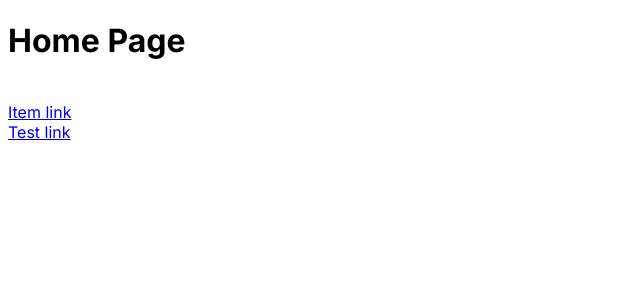
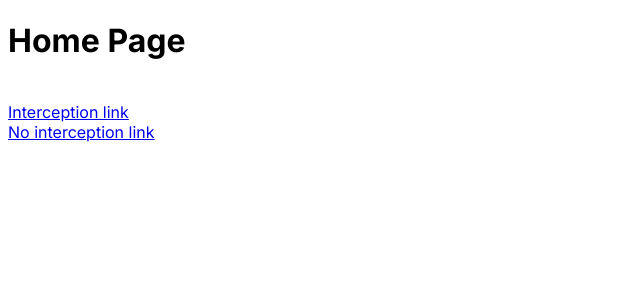
Before and after one commit to justinradomski/repro-next-intercept, a Next.js app: page /en in a window 1280 px wide. Shown: the top 300 px of the page, without its empty margins (0-640 px from the left). Built offline with nearby package versions, Linux system fonts and the light colour scheme.

Commit message:
Rename files, add slug to no-interception page

```diff
--- a/app/[locale]/@modal/(.)item/[id]/page.tsx
+++ b/app/[locale]/@modal/(.)interception/[id]/page.tsx
@@ -3,7 +3,7 @@ import Modal from "@/app/[locale]/components/modal";
 export default function ModalPage({params: {id}}: { params: { id: string } }) {
     return (
         <Modal>
-            <h1>Modal for Item page</h1>
+            <h1>Modal for Interception Page</h1>
             <p>Using route interception</p>
             <p>Param: {id}</p>
         </Modal>
--- /dev/null
+++ b/app/[locale]/@modal/no-interception/[id]/page.tsx
@@ -0,0 +1,10 @@
+import Modal from "@/app/[locale]/components/modal";
+
+export default function ModalPage({params: {id}}: { params: { id: string } }) {
+    return (
+        <Modal>
+            <h1>Modal for No Interception Page</h1>
+            <p>Param: {id}</p>
+        </Modal>
+    )
+}
--- a/app/[locale]/@modal/test/page.tsx
+++ /dev/null
@@ -1,9 +0,0 @@
-import Modal from "@/app/[locale]/components/modal";
-
-export default function ModalPage() {
-    return (
-        <Modal>
-            <h1>Modal for Test page</h1>
-        </Modal>
-    )
-}
--- a/app/[locale]/item/[id]/page.tsx
+++ b/app/[locale]/interception/[id]/page.tsx
@@ -1,9 +1,9 @@
 import Link from "next/link";
 
-export default function ItemPage({params: {id}}: { params: { id: string } }) {
+export default function Page({params: {id}}: { params: { id: string } }) {
     return (
         <div>
-            <h1>Item Page</h1>
+            <h1>Interception Page</h1>
             <p>Param: {id}</p>
             <Link href="/">Back</Link>
         </div>
--- a/app/[locale]/test/page.tsx
+++ b/app/[locale]/no-interception/[id]/page.tsx
@@ -1,10 +1,11 @@
 import Link from "next/link";
 
-export default function TestPage() {
+export default function Page({params: {id}}: { params: { id: string } }) {
     return (
         <div>
-            <h1>Test Page</h1>
+            <h1>No Interception Page</h1>
             <p>No route interception</p>
+            <p>Param: {id}</p>
             <Link href="/">Back</Link>
         </div>
     )
--- a/app/[locale]/page.tsx
+++ b/app/[locale]/page.tsx
@@ -5,9 +5,9 @@ export default function Home({params: {locale}}: {params: {locale: string}}) {
         <div>
             <h1>Home Page</h1>
             <br/>
-            <Link href={`/${locale}/item/123`}>Item link</Link>
+            <Link href={`/${locale}/interception/123`}>Interception link</Link>
             <br/>
-            <Link href={`/${locale}/test`}>Test link</Link>
+            <Link href={`/${locale}/no-interception/123`}>No interception link</Link>
         </div>
     );
 }
```
Also changed, not shown: 1 other file (tests, documents, lock files or other folders).
